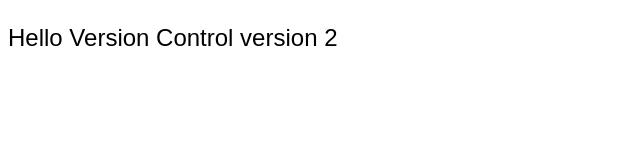
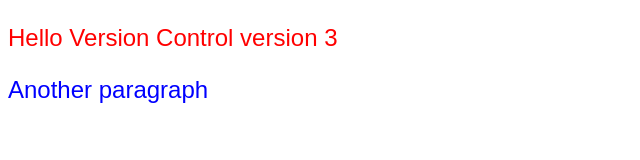
Before and after one commit to AtilioRosso/version-control-tutorial, a plain HTML site: page index.html in a window 1280 px wide. Shown: the whole page, without its empty margins (0-640 px from the left). Drawn offline with Linux system fonts and the light colour scheme.

Commit message:
Version 3

```diff
--- a/index.html
+++ b/index.html
@@ -5,6 +5,7 @@
     <title>Version Control</title>
   </head>
   <body>
-    <p>Hello Version Control version 2</p>
+    <p class="p1">Hello Version Control version 3</p>
+    <p class="p2">Another paragraph</p>
   </body>
 </html>
--- a/styles/styles.css
+++ b/styles/styles.css
@@ -6,3 +6,11 @@ p {
   font-weight: 500;
   font-size: x-large;
 }
+
+.p1 {
+  color: red;
+}
+
+.p2 {
+  color: blue;
+}
```
